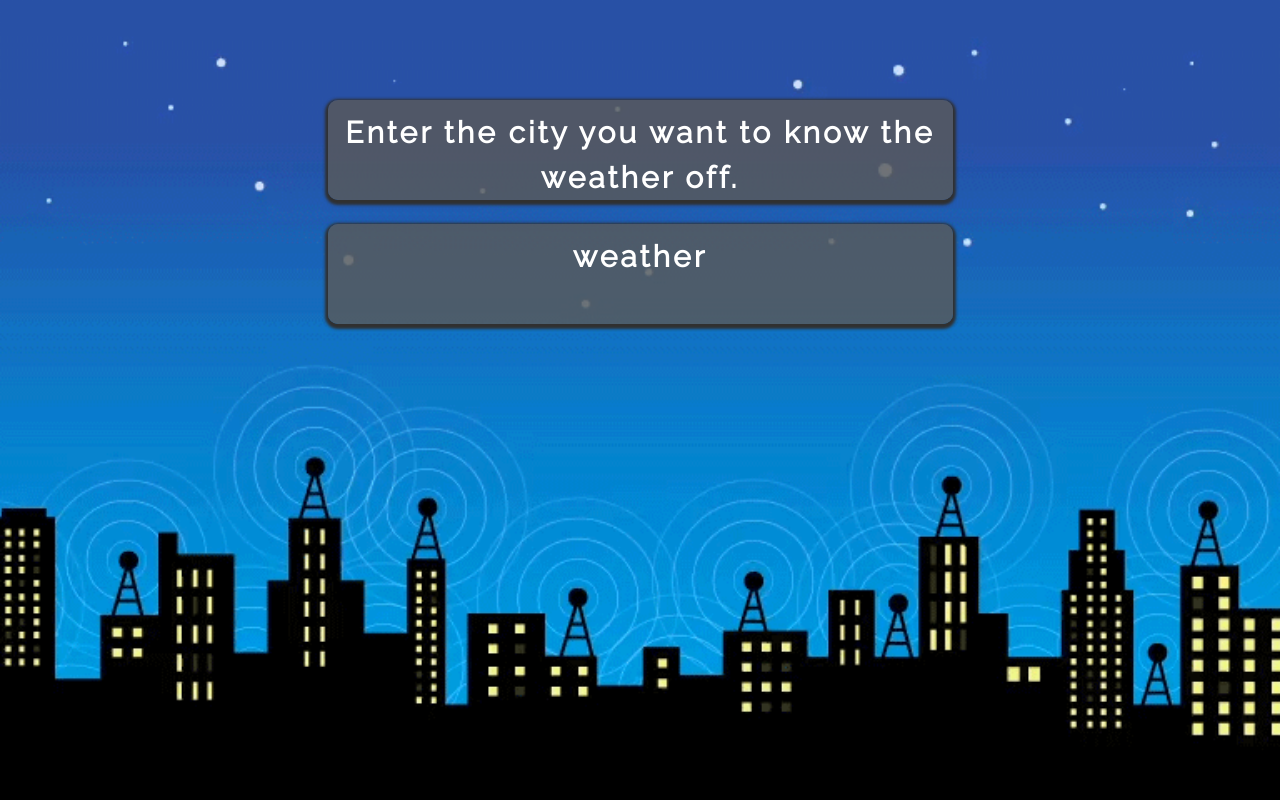
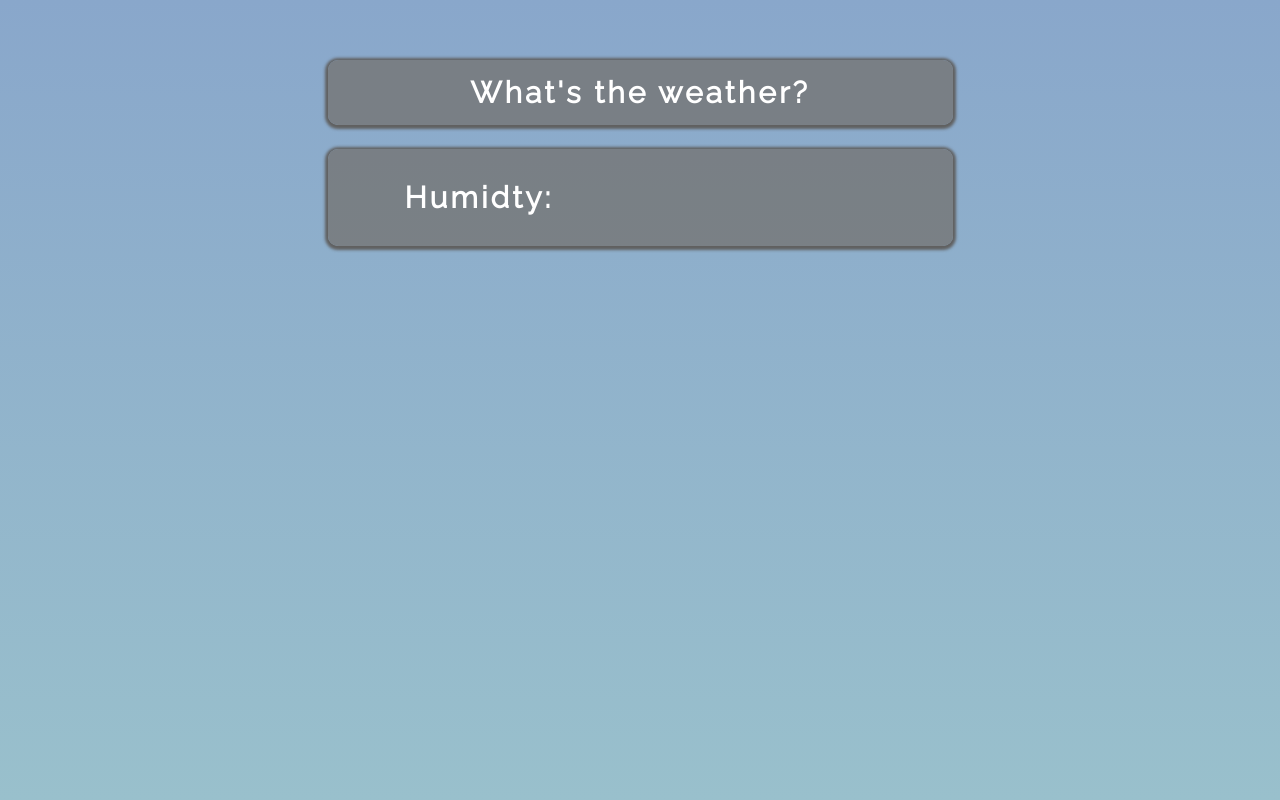
Before and after one commit to DylanoH/Web-Dev-Course, a PHP site: page / in a window 1280 px wide. Run offline with PHP 8.4, Linux system fonts and the light colour scheme; some libraries are stand-ins or nearby versions.

Commit message:
Weather App update

```diff
--- a/FreeCodeCamp/Weather App/index.html
+++ b/FreeCodeCamp/Weather App/index.html
@@ -22,15 +22,31 @@
     <div class="container-fluid">
       <div class="row">
         <div class="text-center col-md-12">
-          <div class="greyTest">
-            <span class="titleText">Enter the city you want to know the weather off.</span>
+
+          <div  class="greyTest">
+            <span class="titleText">What's the weather?</span>
           </div>
           <br />
-          <div  class="greyTest">
-            <span id="showWeather" class="titleText">weather</span>
+        </div>
+      </div>
+
+      <div class="text-center greyTest">
+
+        <p id="showDegrees" class="titleText"></p>
+        <span id="showLocation" class="titleText"></span>
+
+          <div class="row">
+
+            <div class="col-sm-6">
+              <p class="titleText">Humidty: </p>
+              <p class="titleText"></p>
+            </div>
+
+            <div class="col-sm-6">
+              <p id="showHumidty" class="titleText"></p>
+            </div>
           </div>
 
-        </div>
       </div>
     </div>
 
--- a/FreeCodeCamp/Weather App/mainCSS.css
+++ b/FreeCodeCamp/Weather App/mainCSS.css
@@ -10,26 +10,33 @@
   margin: 0;
   padding: 0;
   font-family: Raleway, sans-serif;
-  /*background-color: #ffffff;*/
-  background-image: url("Resources/test.gif");
-  background-position: center;
+  background: linear-gradient(rgb(137, 167, 203), rgb(153, 192, 204));
+  background-repeat: no-repeat;
+  background-attachment: fixed;
+  /*background-position: center;
   background-size: cover;
-  background-repeat: no-repeat;
+  background-repeat: no-repeat;*/
 }
 
 
 .greyTest {
   width: 50%;
-  height: 100px;
+  height: auto;
   position: relative;
-  top: 100px;
+  top: 60px;
   margin: auto;
 
-  background-color: rgba(89, 89, 89, 0.81);
-  box-shadow: 0px 2px 3px 3px #303030;
+  background-color: rgba(117, 117, 117, 0.81);
+  box-shadow: 0px 1px 3px 3px #606060;
   border-radius: 10px;
   padding: 10px 5px 10px 5px;
+}
 
+@media screen and (max-width: 650px) {
+  .greyTest {
+    width: 90%;
+    top: 50px;
+  }
 }
 
 .titleText {
@@ -39,8 +46,18 @@
   letter-spacing: 3px;
 }
 
-.blur {
+#showDegrees {
+  font-size: 50px;
+  text-shadow: 0px 2px 10px rgb(29, 29, 29);
+}
+
+#showLocation {
+  position: relative;
+  top: -20px;
+}
+
+/*.blur {
   width: 100%;
   height: 100%;
   filter: blur(5px);
-}
+}*/
--- a/FreeCodeCamp/Weather App/mainJS.js
+++ b/FreeCodeCamp/Weather App/mainJS.js
@@ -1,5 +1,8 @@
 // api.openweathermap.org/data/2.5/weather?lat=35&lon=139
 
+$(document).ready(function() {
+
+})
 
 var currentLat;
 var currentLong;
@@ -12,12 +15,53 @@
 
     //console.log ()
 
-   $.getJSON("http://api.openweathermap.org/data/2.5/weather?lat=" + currentLat + "&lon=" + currentLong + "&APPID=" + apiKey, function(data){
-     $("#showWeather").html("latitude: " + currentLat + "<br/>" + "longitude: " + currentLong + "<br/>");
-   });
-//data.weather[0].icon
+    $.getJSON("http://api.openweathermap.org/data/2.5/weather?lat=" + currentLat + "&lon=" + currentLong + "&units=metric" + "&APPID=" + apiKey, function(data){
+      //$("#showWeather").html("latitude: " + currentLat + "<br/>" + "longitude: " + currentLong + "<br/>");
+      // $("#showWeather").html("Temperature: " + data.main.temp + "&deg;" + "<br/>" + "Humidity: " + data.main.humidity);
+      $("#showLocation").html(data.name);
+      $("#showDegrees").html(Math.floor(data.main.temp) + "&deg;");
+      $("#showHumidty").html(data.main.humidity + "%");
 
-    $("#showWeather").html("latitude: " + currentLat + "<br/>" + "longitude: " + currentLong);
+      weatherTypes();
+
+      function weatherTypes() {
+        switch (data.weather[0].description) {
+          case "clear sky":
+            $(".weatherType").html("clear sky");
+            //$("body").css("background-image", "url('Resources/clearsky.jpg')")
+            break;
+          case "few clouds":
+            $(".weatherType").html("few clouds");
+            break;
+          case "scattered clouds":
+            $(".weatherType").html("scattered clouds");
+            break;
+          case "broken clouds":
+            $(".weatherType").html("broken clouds");
+            break;
+          case "shower rain":
+            $(".weatherType").html("shower rain");
+            break;
+          case "rain":
+            $(".weatherType").html("rain");
+            break;
+          case "thunderstorm":
+            $(".weatherType").html("thunderstorm");
+            break;
+          case "snow":
+            $(".weatherType").html("snow");
+            break;
+          case "mist":
+            $(".weatherType").html("mist");
+            break;
+        }
+      }
+
+
+    }); // json end
+
+
+    // $("#showWeather").html("latitude: " + currentLat + "<br/>" + "longitude: " + currentLong);
     console.log("lat: "+currentLat + " long: " + currentLong);
-  });
+  }); // navigator end
 }
```
Also changed, not shown: FreeCodeCamp/Weather App/Resources/clearsky.jpg (added).
